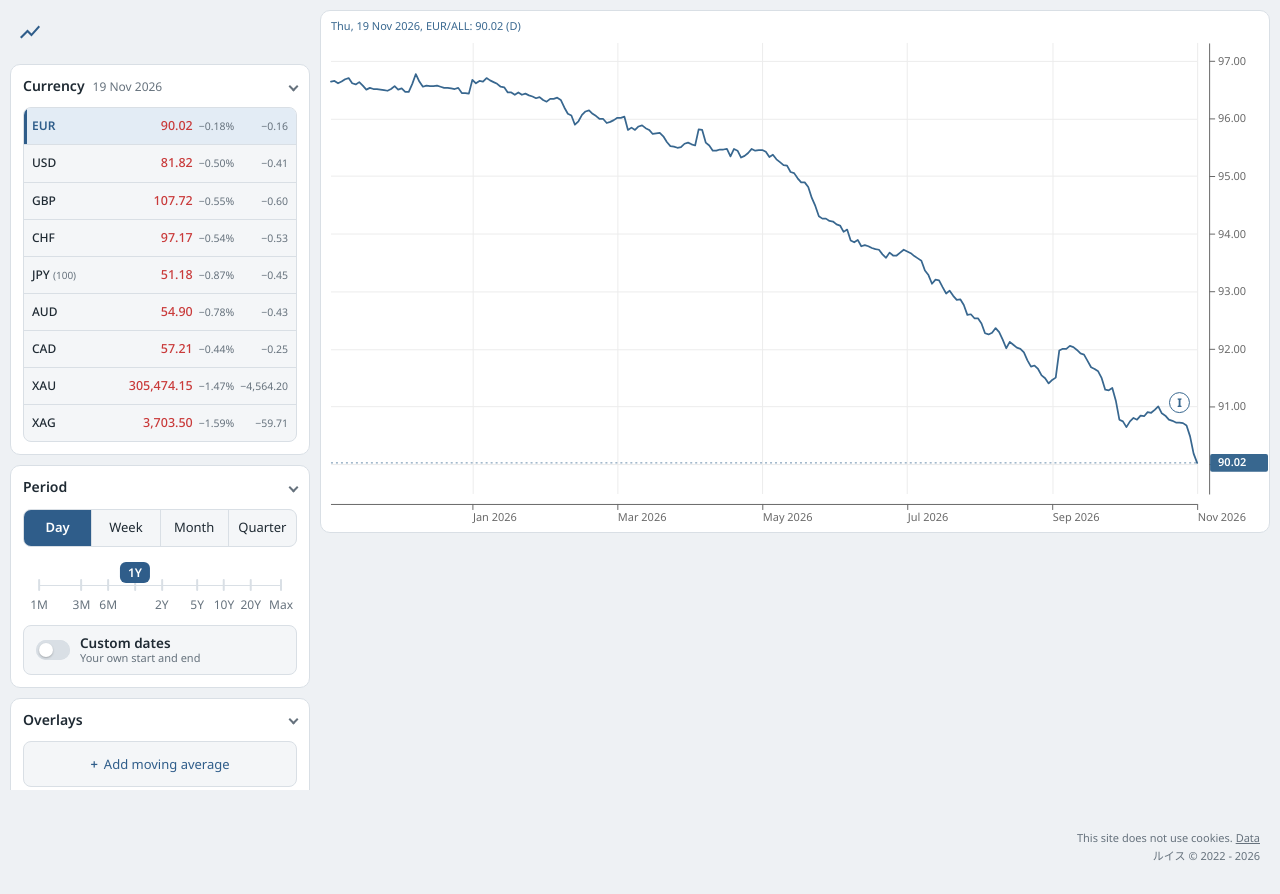
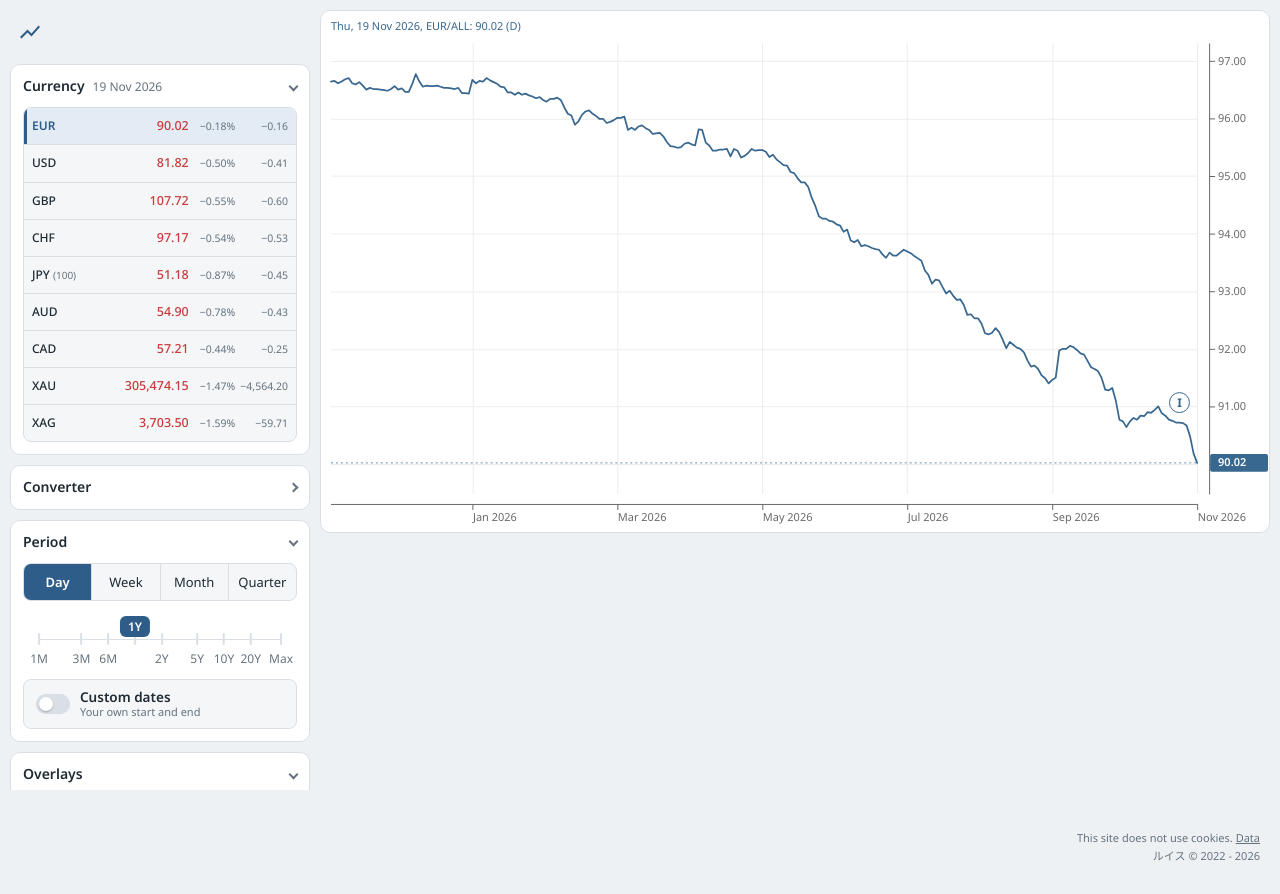
Before and after one commit to lslxslx/fx, a plain HTML site: page index.html in a window 1280 px wide. Drawn offline with nearby package versions, Linux system fonts and the light colour scheme.

Commit message:
Add files via upload

```diff
--- a/css.css
+++ b/css.css
@@ -678,6 +678,11 @@ input:checked + .toggle {
 	color: var(--muted);
 }
 
+/* the rate stands apart from its changes */
+.rate-list .change {
+	padding-left: 1rem;
+}
+
 /* narrow sidebars and phones: the same single line, a little tighter.
    Measured on the section (a size container), not on the window, so the desktop
    sidebar and phones get the spacing that fits them. */
@@ -687,8 +692,12 @@ input:checked + .toggle {
 
 @container currency (max-width: 345px) {
 	.rate-list label {
-		column-gap: 9px;
+		column-gap: 8px;
 		padding: 10px 10px;
+	}
+
+	.rate-list .change {
+		padding-left: 10px;
 	}
 
 	.rate-list b {
@@ -707,8 +716,12 @@ input:checked + .toggle {
 
 @container currency (max-width: 289px) {
 	.rate-list label {
-		column-gap: 6px;
+		column-gap: 5px;
 		padding: 9px 8px;
+	}
+
+	.rate-list .change {
+		padding-left: 6px;
 	}
 
 	.rate-list b {
@@ -727,8 +740,12 @@ input:checked + .toggle {
 
 @container currency (max-width: 259px) {
 	.rate-list label {
-		column-gap: 4px;
-		padding: 8px 6px;
+		column-gap: 3px;
+		padding: 8px 5px;
+	}
+
+	.rate-list .change {
+		padding-left: 2px;
 	}
 
 	.rate-list b,
--- a/index.html
+++ b/index.html
@@ -55,6 +55,14 @@
                         <input type="radio" name="currency" id="XAU" value="XAU"><label for="XAU" title="Gold, one troy ounce"><b>XAU</b><span class="rate" data-rate="XAU">…</span><span class="change" data-percent="XAU"></span><span class="delta" data-delta="XAU"></span></label>
                         <input type="radio" name="currency" id="XAG" value="XAG"><label for="XAG" title="Silver, one troy ounce"><b>XAG</b><span class="rate" data-rate="XAG">…</span><span class="change" data-percent="XAG"></span><span class="delta" data-delta="XAG"></span></label>
                     </div>
+                </details>
+
+                <details class="section" id="converter">
+                    <summary>Converter</summary>
+                    <input type="search" id="q" maxlength="33" placeholder="100.5 EUR ALL" aria-label="Amount, sell currency, buy currency"
+                        onkeydown="if (event.key == 'Enter') { cqu();}" />
+                    <span id="cqr"></span>
+                    <p class="hint">Bank of Albania rates. Type an amount and two currencies, e.g. <code>100.5 EUR ALL</code>, then press Enter.</p>
                 </details>
 
                 <details class="section" id="sec-period" open>
@@ -148,14 +156,6 @@
                     </div>
                 </details>
 
-                <details class="section" id="converter">
-                    <summary>Converter</summary>
-                    <input type="search" id="q" maxlength="33" placeholder="100.5 EUR ALL" aria-label="Amount, sell currency, buy currency"
-                        onkeydown="if (event.key == 'Enter') { cqu();}" />
-                    <span id="cqr"></span>
-                    <p class="hint">Bank of Albania rates. Type an amount and two currencies, e.g. <code>100.5 EUR ALL</code>, then press Enter.</p>
-                </details>
-
                 <details class="section" id="help">
                     <summary>Help</summary>
                     <p>
```
